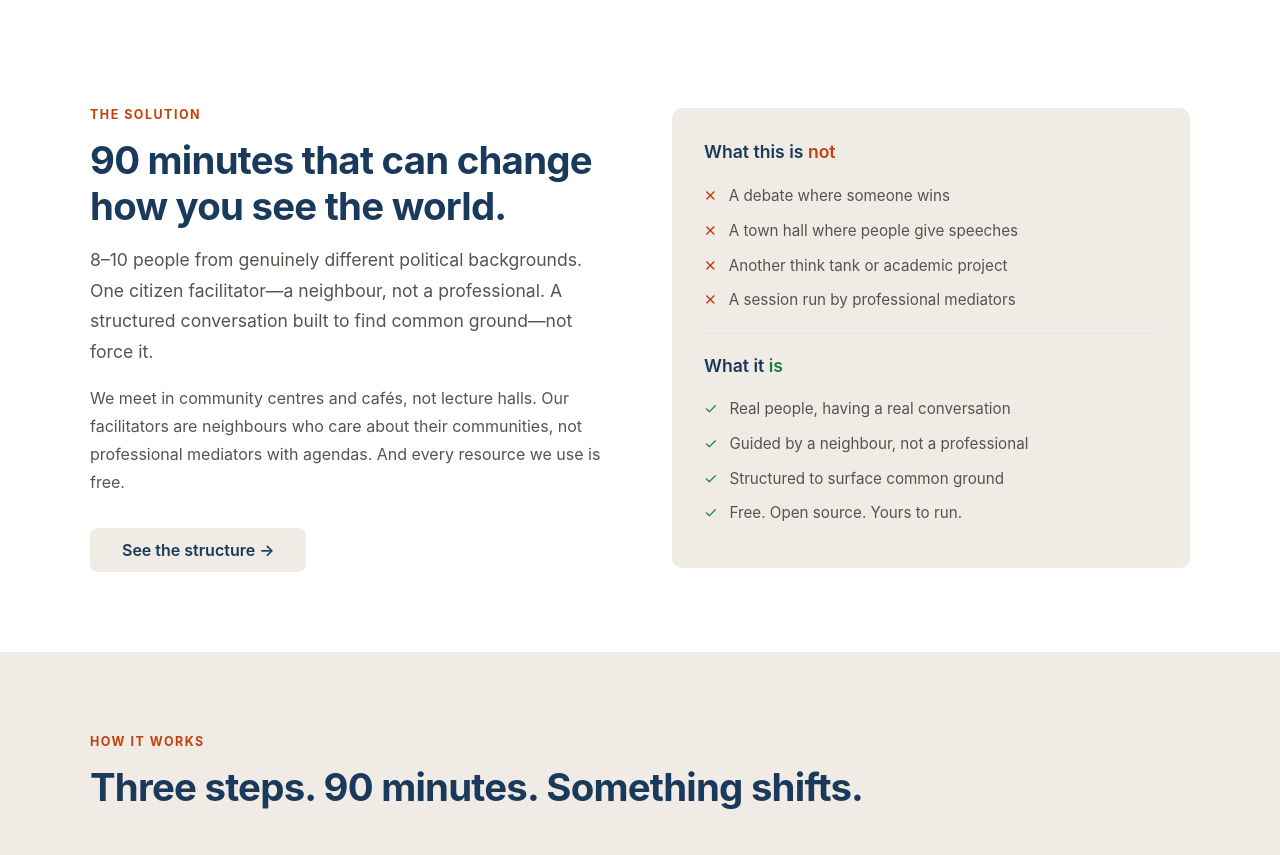
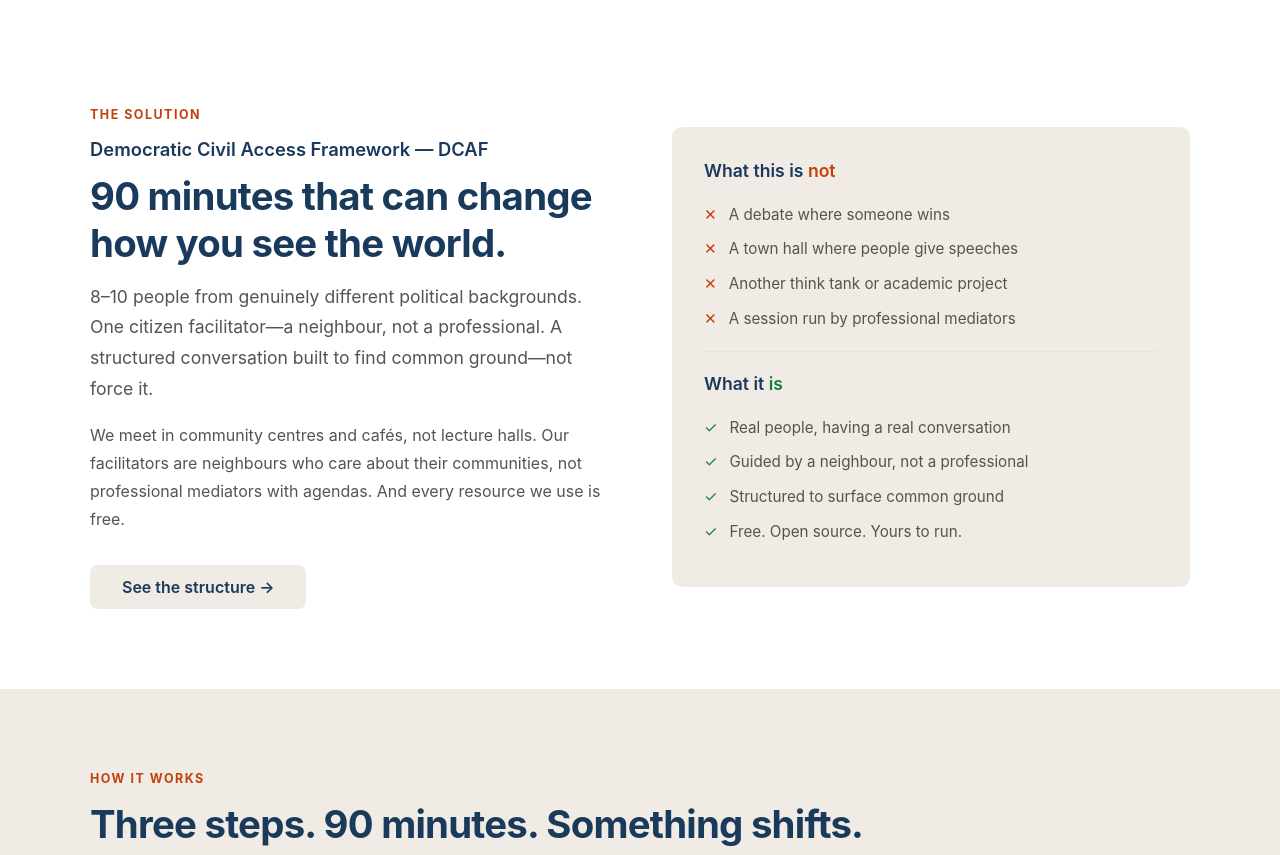
Before and after one commit to cclambie/DCAF, a plain HTML site: page index.html in a window 1280 px wide. Shown: the part 1560-2415 px from the top of the page. Drawn offline with Linux system fonts and the light colour scheme.

Commit message:
index: spell out 'Democratic Civil Access Framework — DCAF' in Solution section
Co-Authored-By: Claude Opus 4.8 <noreply@anthropic.com>

```diff
--- a/index.html
+++ b/index.html
@@ -67,6 +67,7 @@
     <div class="two-col two-col-center">
       <div>
         <span class="label">The Solution</span>
+        <h3 style="color: var(--navy); font-size: 1.15rem; margin: 0.35rem 0 0.75rem;">Democratic Civil Access Framework — DCAF</h3>
         <h2>90 minutes that can change how you see the world.</h2>
         <p class="lead">8–10 people from genuinely different political backgrounds. One citizen facilitator—a neighbour, not a professional. A structured conversation built to find common ground—not force it.</p>
         <p class="mt-2">We meet in community centres and cafés, not lecture halls. Our facilitators are neighbours who care about their communities, not professional mediators with agendas. And every resource we use is free.</p>
```
